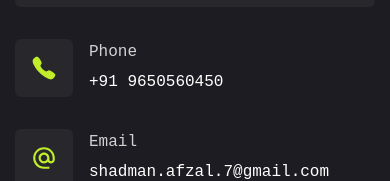
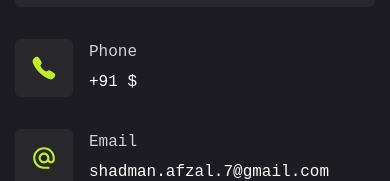
Before and after one commit to ShadmanAfzal/portfolio-next-js, a Next.js app: page /contact in a window 390 px wide. Shown: the part 627-808 px from the top of the page. Built offline with nearby package versions, Linux system fonts and the light colour scheme; no server answers; a web font is replaced by a local one.

Commit message:
change: phone number

```diff
--- a/package.json
+++ b/package.json
@@ -11,11 +11,12 @@
   },
   "dependencies": {
     "@vercel/analytics": "^1.4.1",
+    "@vercel/speed-insights": "^1.2.0",
     "axios": "^1.7.9",
     "framer-motion": "^11.15.0",
     "moment": "^2.30.1",
     "mongodb": "^6.12.0",
-    "next": "15.1.7",
+    "next": "15.3.1",
     "next-sitemap": "^4.2.3",
     "react": "^19.0.0",
     "react-countup": "^6.5.3",
--- a/src/app/contact/page.tsx
+++ b/src/app/contact/page.tsx
@@ -152,11 +152,11 @@ export default function Contact() {
               <div className='text-white/80 leading-tight'>Phone</div>
               <a
                 target='_blank'
-                href='tel:+919650560450'
+                href={`tel:+91${process.env.NEXT_PUBLIC_PHONE_NUMBER}`}
                 rel='noopener noreferrer'
                 className='text-white'
               >
-                +91 9650560450
+                +91 ${process.env.NEXT_PUBLIC_PHONE_NUMBER}
               </a>
             </div>
           </div>
--- a/src/app/layout.tsx
+++ b/src/app/layout.tsx
@@ -1,7 +1,10 @@
 import './globals.css';
-import { Analytics } from '@vercel/analytics/react';
+
 import { Metadata } from 'next';
 import Provider from './provider';
+
+import { Analytics } from '@vercel/analytics/react';
+import { SpeedInsights } from '@vercel/speed-insights/next';
 
 export const metadata: Metadata = {
   icons: {
@@ -48,6 +51,7 @@ export default function RootLayout({
       <body className='bg-background'>
         <Provider>{children}</Provider>
         <Analytics />
+        <SpeedInsights />
       </body>
     </html>
   );
--- a/src/components/resume/AboutMe.tsx
+++ b/src/components/resume/AboutMe.tsx
@@ -14,8 +14,8 @@ const AboutMe = () => {
     },
     {
       key: 'Phone',
-      value: '+91 9650560450',
-      link: 'tel:+919650560450',
+      value: `+91 ${process.env.NEXT_PUBLIC_PHONE_NUMBER}`,
+      link: `tel:+91${process.env.NEXT_PUBLIC_PHONE_NUMBER}`,
     },
     {
       key: 'Email',
```
Also changed, not shown: 1 other file (tests, documents, lock files or other folders).
